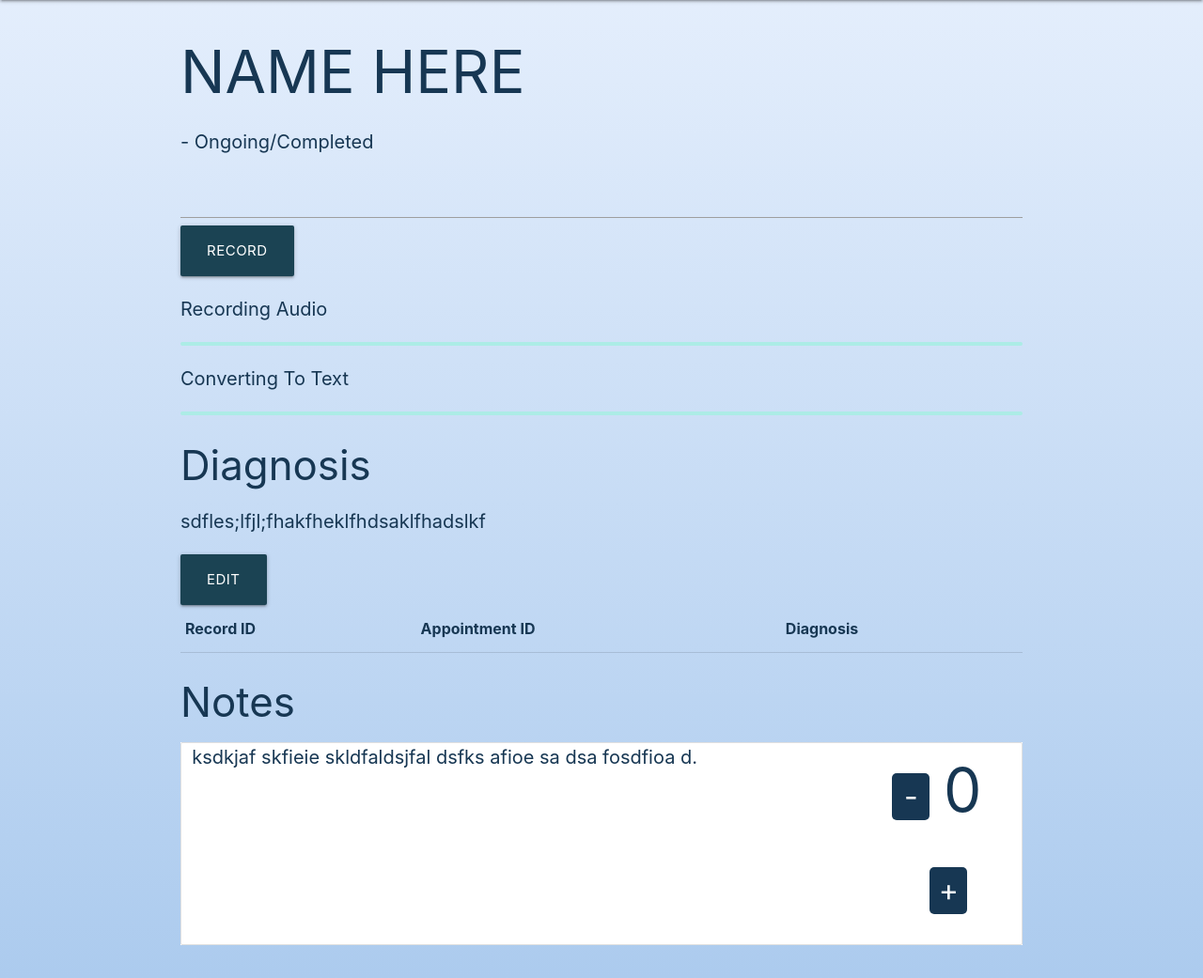
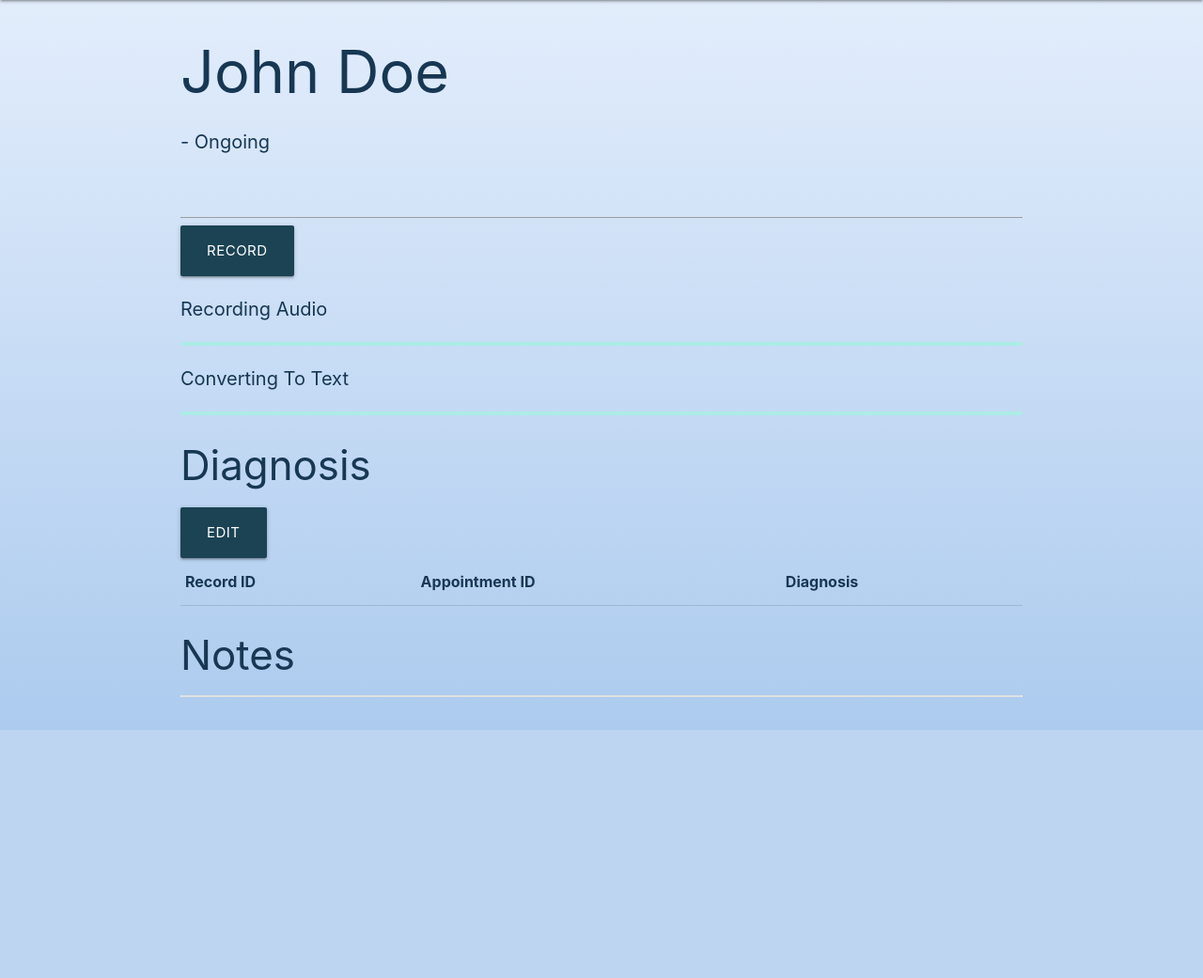
Before and after one commit to Siskat/Hira, a Flask app: page /record_audio in a window 1280 px wide. Shown: the part 64-1105 px from the top of the page at 94% size. After the commit the page ends 841 px from the top, so only its background shows below. Run offline with Flask 2, Linux system fonts and the light colour scheme; data that the repository does not hold is empty; some libraries are stand-ins or nearby versions.

Commit message:
clean up

```diff
--- a/backend/templates/record_audio.html
+++ b/backend/templates/record_audio.html
@@ -3,7 +3,7 @@
 <div class="container">
 
   <div class="row">
-    <h1>NAME HERE</h1> - Ongoing/Completed
+    <h1>John Doe</h1> - Ongoing
   </div>
 
 
@@ -45,7 +45,7 @@
 
   <div class="row">
     <h3>Diagnosis</h3>
-    <p>sdfles;lfjl;fhakfheklfhdsaklfhadslkf</p>
+    <p></p>
     <p> {{ message }} </p>
     <button class="waves-effect waves-light btn-large">Edit</button>
     <!-- change this to a pop up form when edit button is pressed -->
@@ -76,17 +76,7 @@
     <div class=white>
       <ul class="collection classToChange">
         <!--for every record-->
-          <div class="col s10">
-            ksdkjaf skfieie skldfaldsjfal dsfks afioe sa dsa fosdfioa d.
-          </div>
-          <div class="col s2">
-            <div class="vote">
-              <p class="button" id="minus">-</p>
-              <p id="count">0</p>
-              <p class="button" id="plus">+</p>
-            </div>
-          </div>
-        </li>
+
       </ul>
     </div>
   </div>
```
